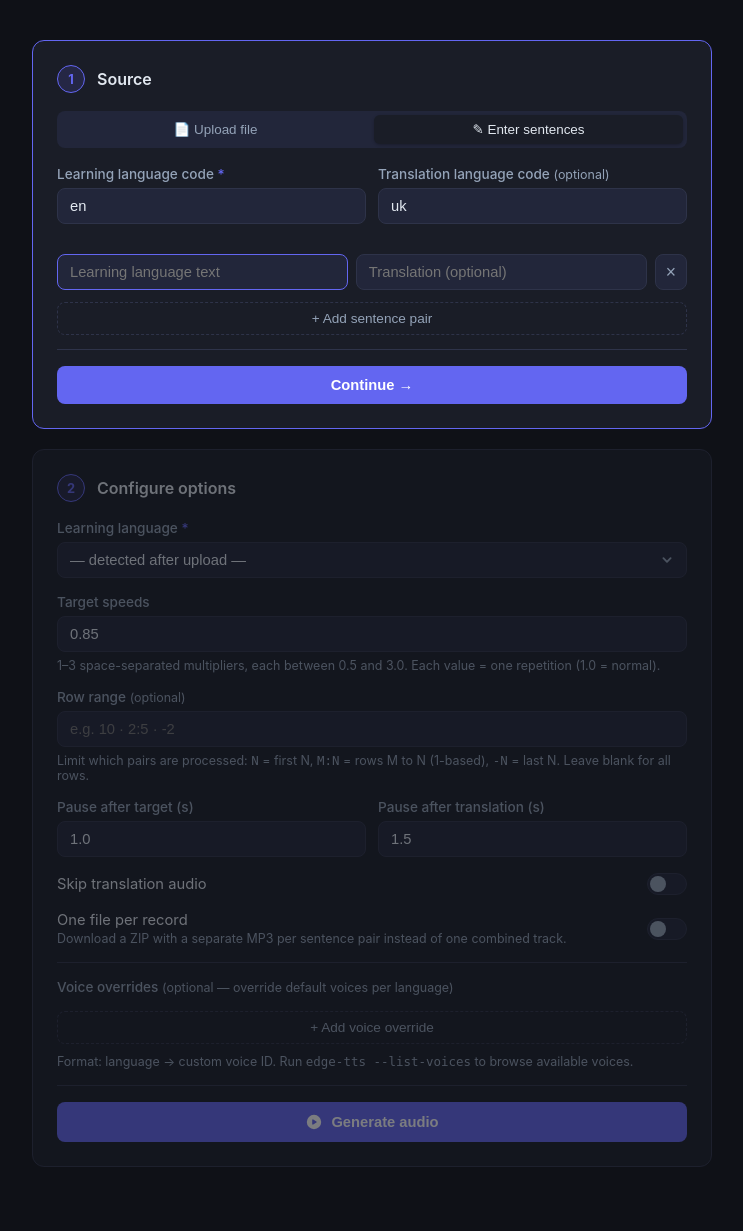
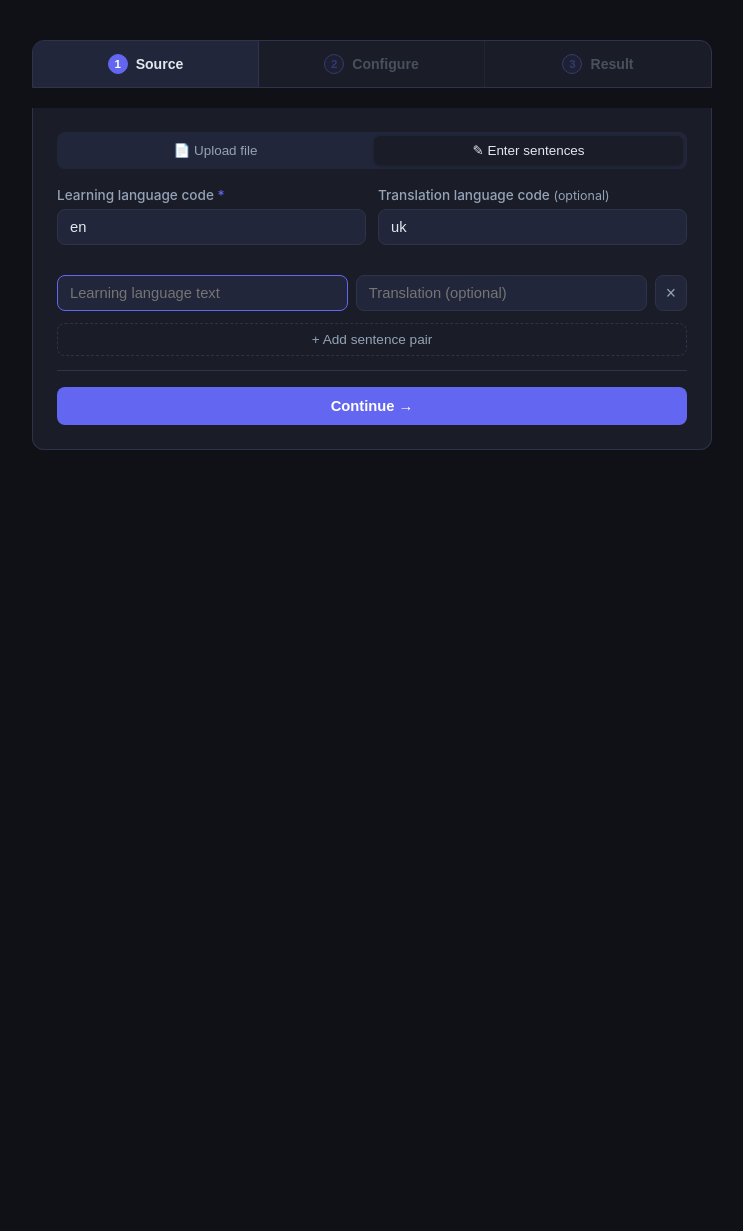
Before and after one commit to vs5991748/text-to-speach, a Flask app: page / in a window 1280 px wide. Shown: the part 122-1353 px from the top of the page, without its empty margins (268-1011 px from the left). After the commit the page ends 572 px from the top, so only its background shows below. Run offline with Flask 3, Linux system fonts and the light colour scheme.

Commit message:
refactor: convert step cards to horizontal page tabs

```diff
--- a/templates/index.html
+++ b/templates/index.html
@@ -600,6 +600,17 @@
             color: var(--accent);
             border-color: var(--accent);
         }
+
+        /* Page-level step tabs */
+        .page-tab-bar { display: grid; grid-template-columns: 1fr 1fr 1fr; background: var(--surface); border: 1px solid var(--border); border-radius: var(--radius) var(--radius) 0 0; overflow: hidden; }
+        .page-tab { padding: 13px 8px; border: none; cursor: pointer; font-size: .88rem; font-weight: 600; background: none; color: var(--muted); transition: color .15s, background .15s; border-right: 1px solid var(--border); display: flex; align-items: center; justify-content: center; gap: 8px; }
+        .page-tab:last-child { border-right: none; }
+        .page-tab.active { color: var(--text); background: var(--surface2); }
+        .page-tab:disabled { opacity: .38; cursor: not-allowed; }
+        .page-tab:not(:disabled):not(.active):hover { color: var(--text); background: var(--surface2); opacity: .8; }
+        .ptab-num { width: 20px; height: 20px; border-radius: 50%; background: var(--accent-dim); border: 1.5px solid var(--accent); color: var(--accent); font-size: .72rem; display: flex; align-items: center; justify-content: center; flex-shrink: 0; }
+        .page-tab.active .ptab-num { background: var(--accent); color: #fff; border-color: var(--accent); }
+        .tab-panel-card { border-radius: 0 0 var(--radius) var(--radius) !important; border-top: none !important; }
     </style>
 </head>
 
@@ -622,12 +633,20 @@
 
     <div class="container">
 
+        <div class="page-tab-bar">
+            <button class="page-tab active" id="ptab-source" onclick="switchPageTab('source')">
+                <span class="ptab-num">1</span> Source
+            </button>
+            <button class="page-tab" id="ptab-options" disabled onclick="switchPageTab('options')">
+                <span class="ptab-num">2</span> Configure
+            </button>
+            <button class="page-tab" id="ptab-result" disabled onclick="switchPageTab('result')">
+                <span class="ptab-num">3</span> Result
+            </button>
+        </div>
+
         <!-- Step 1: Upload / Enter sentences -->
-        <div class="card active" id="card-upload">
-            <div class="card-header">
-                <div class="step-badge">1</div>
-                <h2>Source</h2>
-            </div>
+        <div class="card tab-panel-card" id="panel-source">
 
             <div class="tab-bar">
                 <button class="tab-btn" id="tab-file" onclick="switchTab('file')">&#128196; Upload file</button>
@@ -688,11 +707,7 @@
         </div>
 
         <!-- Step 2: Configure -->
-        <div class="card disabled" id="card-options">
-            <div class="card-header">
-                <div class="step-badge">2</div>
-                <h2>Configure options</h2>
-            </div>
+        <div class="card tab-panel-card" id="panel-options" style="display:none">
 
             <div class="field">
                 <label for="learning-lang">Learning language <span class="required">*</span></label>
@@ -777,11 +792,7 @@
         </div>
 
         <!-- Step 3: Status / Download -->
-        <div class="card" id="status-card">
-            <div class="card-header">
-                <div class="step-badge">3</div>
-                <h2>Result</h2>
-            </div>
+        <div class="card tab-panel-card" id="panel-result" style="display:none">
 
             <div id="status-running" style="display:none">
                 <div class="status-indicator">
@@ -828,6 +839,16 @@
         let detectedLangs = [];
         let pollingTimer = null;
         let activeTab = 'manual';
+
+        // ── Page tab navigation ────────────────────────────────
+        function switchPageTab(name) {
+            ['source', 'options', 'result'].forEach(t => {
+                document.getElementById('ptab-' + t).classList.toggle('active', t === name);
+                document.getElementById('panel-' + t).style.display = t === name ? '' : 'none';
+            });
+        }
+        function _enablePageTab(name) { document.getElementById('ptab-' + name).disabled = false; }
+        function _disablePageTab(name) { document.getElementById('ptab-' + name).disabled = true; }
 
         // Seed lang code fields from localStorage, falling back to sensible defaults
         document.getElementById('manual-learning-lang').value =
@@ -925,9 +946,8 @@
             populateLangSelect(result.langs);
             if (autoLearningLang) document.getElementById('learning-lang').value = autoLearningLang;
             if (autoNoTranslation) document.getElementById('no-translation').checked = true;
-            document.getElementById('card-options').classList.remove('disabled');
-            document.getElementById('card-upload').classList.remove('active');
-            document.getElementById('card-options').classList.add('active');
+            _enablePageTab('options');
+            switchPageTab('options');
         }
 
         // ── Drop zone ──────────────────────────────────────────
@@ -968,8 +988,9 @@
             } else {
                 document.getElementById('manual-panel').style.display = '';
             }
-            document.getElementById('card-options').classList.add('disabled');
-            document.getElementById('card-upload').classList.add('active');
+            _disablePageTab('options');
+            _disablePageTab('result');
+            switchPageTab('source');
             showUploadError('');
         }
 
@@ -1081,12 +1102,11 @@
                 voice_overrides: collectVoiceOverrides(),
             };
 
-            const statusCard = document.getElementById('status-card');
-            statusCard.style.display = 'block';
+            _enablePageTab('result');
+            switchPageTab('result');
             document.getElementById('status-running').style.display = 'block';
             document.getElementById('status-done').style.display = 'none';
             document.getElementById('status-error').style.display = 'none';
-            statusCard.scrollIntoView({ behavior: 'smooth', block: 'nearest' });
 
             let jobId;
             try {
@@ -1147,11 +1167,14 @@
 
         function resetAll() {
             clearInterval(pollingTimer);
-            document.getElementById('status-card').style.display = 'none';
             document.getElementById('status-running').style.display = 'none';
             document.getElementById('status-done').style.display = 'none';
             document.getElementById('status-error').style.display = 'none';
             document.getElementById('generate-btn').disabled = false;
+            document.getElementById('generate-btn-label').textContent = 'Generate audio';
+            _disablePageTab('options');
+            _disablePageTab('result');
+            switchPageTab('source');
             document.getElementById('voice-overrides-list').innerHTML = '';
             document.getElementById('rows').value = '';
             document.getElementById('manual-pairs-list').innerHTML = '';
```
